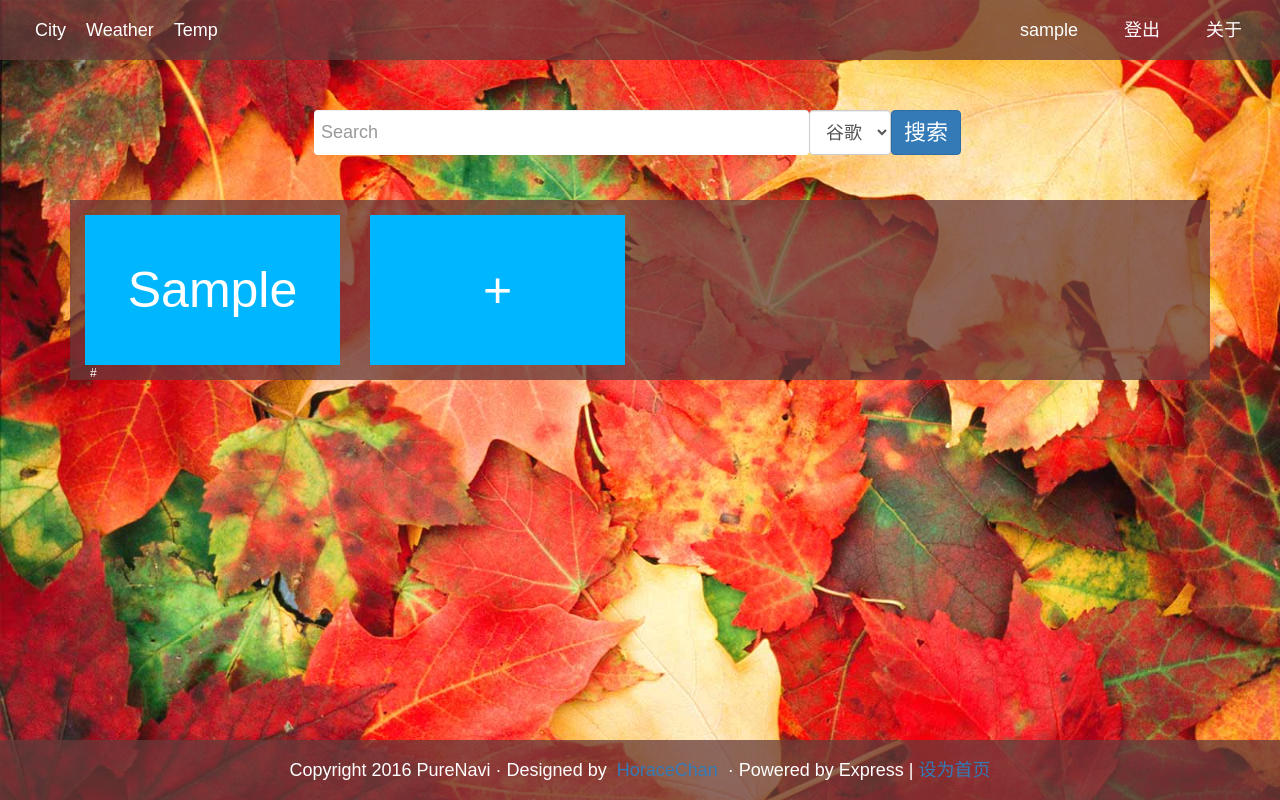
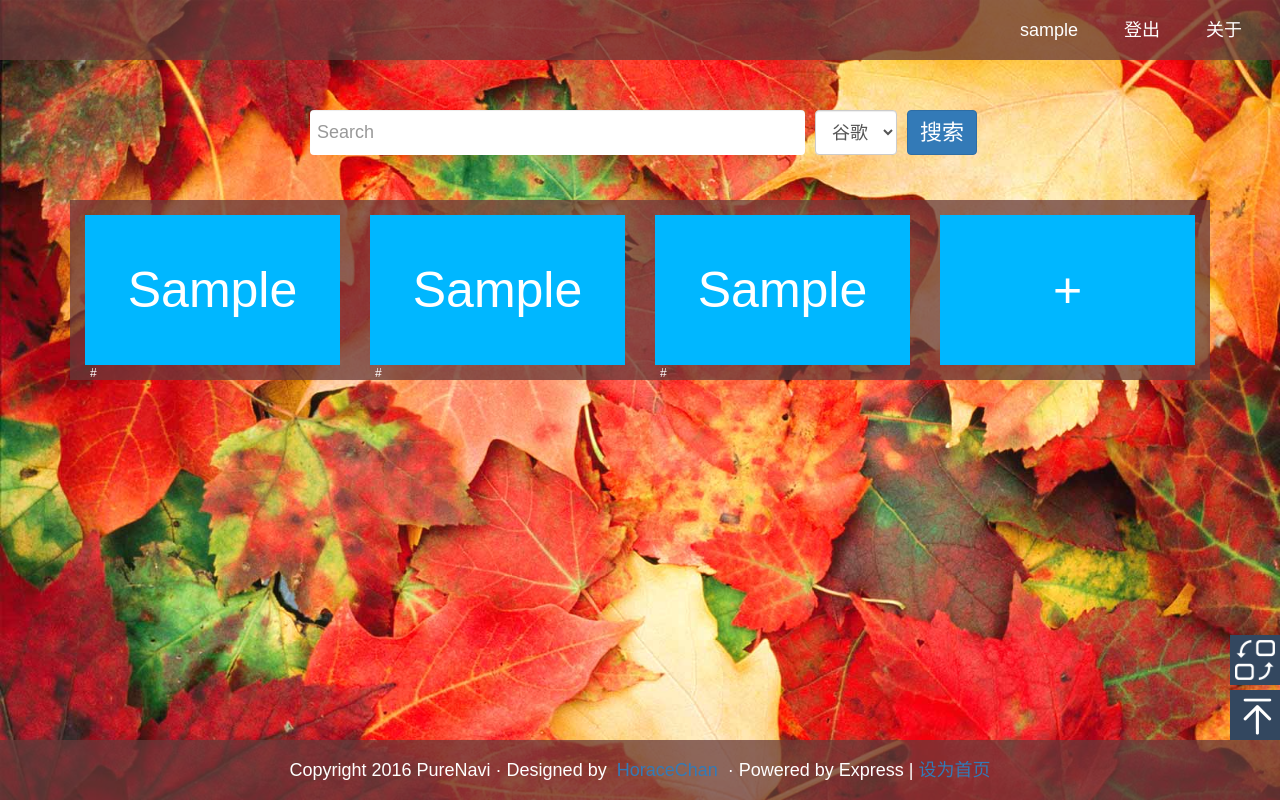
Before and after one commit to horacework/PureNavigation, a Node project: template views/index.jade in a window 1280 px wide. Run offline with Node 20 templates, Linux system fonts and the light colour scheme; the template is opened without the code that fills it: most values are stand-ins (such as "Sample title", 1, 10 or a date in 2020); some libraries are stand-ins or nearby versions.

Commit message:
完成天气功能，小幅度修改样式，增加右下角按钮

```diff
--- a/config-example.js
+++ b/config-example.js
@@ -10,3 +10,5 @@ var db = {
 exports.mysql = {
     url: "mysql://"+db.username+":"+db.password+"@"+db.host+"/"+db.name
 };
+
+exports.amapKey = "你的高德地图key";
--- a/public/javascripts/index.js
+++ b/public/javascripts/index.js
@@ -1,3 +1,4 @@
+
 /**
  * Created by HoraceChan on 2016/7/26.
  */
@@ -5,18 +6,15 @@
 $(function(){
 
     if(window.navigator.geolocation) {
-        var options = {enableHighAccuracy: false};
-        window.navigator.geolocation.getCurrentPosition(handleSuccess, handleError, options);
+        console.log("使用经纬度定位");
+        //var options = {enableHighAccuracy: false};
+        window.navigator.geolocation.getCurrentPosition(handleSuccess, handleError);
     }else{
-        //TODO 获取当前ip，利用ip定位
-        alert("浏览器不支持html5来获取地理位置信息")
+        console.log("使用IP定位");
+        getWeatherByIP();
     }
 
 });
-
-
-
-
 
 
 //登出
@@ -58,30 +56,67 @@ function clearCookie(name) {
     setCookie(name, "", -1);
 }
 
+//基于经纬度定位获取天气
 $("#header-weather").click(function () {});//TODO 到时候搞个预报
 
 function handleSuccess(position) {
+    console.log("成功获取位置，正在获取天气...");
     var long = position.coords.longitude.toFixed(6);
     var lati = position.coords.latitude.toFixed(6);
-    console.log("/api/weather?longitude="+long+"&&latitude="+lati);
-    $.get("/api/weather?longitude="+long+"&&latitude="+lati,function (data) {
+    $.get("/api/weather/geo?longitude="+long+"&&latitude="+lati,function (data) {
+        showWeather(data);
+    })
+}
+function handleError(error) {
+    //失败情况
+}
+
+//基于IP定位获取天气
+function getWeatherByIP() {
+    $.get("/api/weather/ip",function (data) {
+        showWeather(data);
+    })
+}
+
+//显示天气情况
+function showWeather(data) {
+    if(data != "fail"){
         var result = JSON.parse(data);
         if(result.status != "1"){
-            //失败的情况
+            //失败，不做任何处理或提示
         }else{
             $("#weather-city").html(result.lives[0].city);
             $("#weather-icon").html(result.lives[0].weather);
             // $("#weather-icon").html("&#xf0209;");
             $("#weather-temp").html(result.lives[0].temperature+"℃");
         }
-
-    })
-}
-function handleError(error) {
-    //失败情况
+    }
 }
 
 
 //关于 弹窗
 $.artwl_bind({ showbtnid: "about", title: "关于", content: $("#aboutContent").html() });
-//$.artwl_bind({ showbtnid: "logout", title: "From Cnblogs Artwl", content: $("#Content").html() });
+//$.artwl_bind({ showbtnid: "newUrl", title: "添加URL", content: $("#newContent").html() });
+
+//添加URL页面弹窗
+$("#newUrl").click(function () {
+    var height = $("#newContent").height();
+    var width = $("#newContent").width();
+    $("#artwl_mask").show();
+    $("#newContent").css("top", ($(window).height() - height) / 2).css("left", ($(window).width() - width) / 2).show();
+    if ($.browser.msie && $.browser.version.substr(0, 1) < 7) {
+        width = $(window).width() > 600 ? 600 : $(window).width() - 40;
+        $("#newContent").css("width", width + "px").css("top", ($(window).height() - height) / 2).css("left", ($(window).width() - width) / 2).show();
+        $("#artwl_mask").css("width", $(window).width() + "px").css("height", $(window).height() + "px").css("background", "#888");
+        //$("#artwl_close").css("top", "30px").css("right", "30px").css("font-size", "20px").text("关闭");
+    }
+});
+
+//回到顶部按钮
+$("#backToTop").click(function(){
+    $("html, body").animate({scrollTop:0}, 'slow');
+});
+//改变背景图
+$("#changeBackground").click(function () {
+    $(".background-img").css("background-image","url('../images/" + Math.floor(Math.random()*7) + ".jpg')");
+});
--- /dev/null
+++ b/public/purenavi.cc.html
@@ -0,0 +1 @@
+SnFBOGpBaVIxaXJ0STNDV1lwMklOMjJuL3F4dGl1Yk8xOGp3aVhIeUdMbz0
--- a/public/stylesheets/style.css
+++ b/public/stylesheets/style.css
@@ -48,10 +48,18 @@ body {
        -webkit-background-size: cover;
        -o-background-size: cover;
        zoom: 1;
+        transition: 2s;
+        -moz-transition: 2s; /* Firefox 4 */
+        -webkit-transition: 2s; /* Safari 和 Chrome */
+        -o-transition: 2s;
      }
 
     .background-img{
-      background-image: url("../images/1.jpg");
+        /*transform:2s;*/
+
+        /*transition: width 2s, height 2s, transform 2s;*/
+
+        background-image: url("../images/1.jpg");
     }
 
     #header{
@@ -160,8 +168,11 @@ body {
     }
         .search-center{
             margin: 0 auto;
-            width: 652px;
+            width: 680px;
             margin-top: 50px;
+        }
+        .search-center form .form-group{
+            margin-left: 10px;
         }
         #search-box{
             padding: 10px 9px 10px 7px;
@@ -179,6 +190,9 @@ body {
         }
         .search-btn-font{
             font-size: 22px;
+        }
+        #searchBtn{
+            margin-left: 10px;
         }
     #website{
         width: 100%;
@@ -327,7 +341,7 @@ body {
 .footer{
     width: 100%;
     height: 60px;
-    position: absolute;
+    position: fixed;
     bottom: 0;
     background-color: rgba(103, 58, 58, 0.75);
     z-index: 99;
@@ -343,6 +357,27 @@ body {
         height: 100%;
 
     }
+#backToTop{
+    width: 50px;
+    height: 50px;
+    position: fixed;
+    right: 0;
+    bottom: 60px;
+    z-index: 99;
+    background: url("../images/backToTop.png") center center no-repeat #33475f;
+    background-size: 100% auto;
+}
+#changeBackground{
+    width: 50px;
+    height: 50px;
+    position: fixed;
+    right: 0;
+    bottom: 115px;
+    z-index: 99;
+    /*background-color: #33475F;*/
+    background: url("../images/changeBg.png") no-repeat center center #33475F;
+    background-size: 80% auto;
+}
 
 /*---“关于”弹窗----*/
 #aboutContent{
@@ -446,6 +481,20 @@ body {
 /*---添加设置网站---*/
 #newContent{
     display: none;
+    position: fixed;
+    top: 140px;
+    left: 384px;
+    padding: 40px;
+    background-color: #f9f9f9;
+    z-index: 9999;
+    /*display: block;*/
+}
+#newContent .form-inline .form-group{
+    margin-left: 30px;
+}
+
+#newContent .form-inline #newContentBtn , #newContentCancel{
+    margin-left: 20px;
 }
 
 /*---弹出窗口插件CSS----*/
--- a/views/index.jade
+++ b/views/index.jade
@@ -6,9 +6,9 @@ block content
     div#header
       div#header-menu
         div#header-weather
-          div#weather-city City
-          div#weather-icon Weather
-          div#weather-temp Temp
+          div#weather-city
+          div#weather-icon
+          div#weather-temp
         //div#change-bg.trans
         //  span.change-bg-font.trans.glyphicon.glyphicon-refresh(aria-hidden="true")
       div#header-user
@@ -26,14 +26,22 @@ block content
               option 谷歌
               option 百度
               option 必应
-          button.btn.btn-primary.search-btn-font(type="submit") 搜索
+          button#searchBtn.btn.btn-primary.search-btn-font(type="submit") 搜索
     div#website
       each item in links
         div.webItem
           a.webDesc.trans(href="http://"+item.url target="_blank")= item.name
           div.webLink= item.url
-      div.webItem
-        a.webDesc.trans(href="#" target="_blank") +
+      each item in links
+        div.webItem
+          a.webDesc.trans(href="http://" + item.url target="_blank")= item.name
+          div.webLink= item.url
+      each item in links
+        div.webItem
+          a.webDesc.trans(href="http://" + item.url target="_blank")= item.name
+          div.webLink= item.url
+      div.webItem#newUrl
+        div.webDesc.trans +
         //div.webLink www.zhihu.com
     div#aboutContent
       div.aboutTop
@@ -48,4 +56,15 @@ block content
           a.github(target="_blank" href="https://github.com/horacework")
           a.google(target="_blank" href="https://plus.google.com/u/0/108432907884807207484")
           a.zhihu(target="_blank" href="https://www.zhihu.com/people/chen-hou-ren")
-    div#newContent
+  div#newContent
+    form.form-inline
+      div.form-group
+        label(for="newUrlName") 显示名称：
+        input#newUrlName.form-control(type="text" placeholder="草榴网、网易云音乐")
+      div.form-group
+        label(for="newUrlLine") 域名地址：
+        div.input-group
+          div.input-group-addon http://
+          input#newUrlLine.form-control(type="text" placeholder="www.google.com")
+      input#newContentBtn.btn.btn-primary(type="button" value="添加")
+      input#newContentCancel.btn.btn-danger(type="button" value="取消")
--- a/views/layout.jade
+++ b/views/layout.jade
@@ -17,6 +17,8 @@ html(lang="zh-CN")
 
 
 
+    div#backToTop
+    div#changeBackground
     div.footer
       div.container
         div#copyright Copyright 2016 PureNavi · Designed by &nbsp;
--- a/views/user.js
+++ b/views/user.js
@@ -92,7 +92,6 @@ exports.logout = function(req, res){
 };
 
 function cookiesSaveRecord(req,res){
-    //TODO 生成cookies、保存到数据库、发送到客户浏览器
     var cookieDetail = {};
     cookieDetail.id = uuid.v4();
     cookieDetail.userid = req.session.userId;
```
Also changed, not shown: controller/api/weather.js (+28 -11 lines), routes/index.js (+4 -3 lines), public/images/0.jpg (added), public/images/6.jpg (added), public/images/backToTop.png (added), public/images/changeBg.png (added), public/images/iconfont-zhuanhuanBlack.png (deleted), public/images/iconfont-zhuanhuanWhite.png (deleted), public/javascripts/jquery.artwl.thickbox.js.
